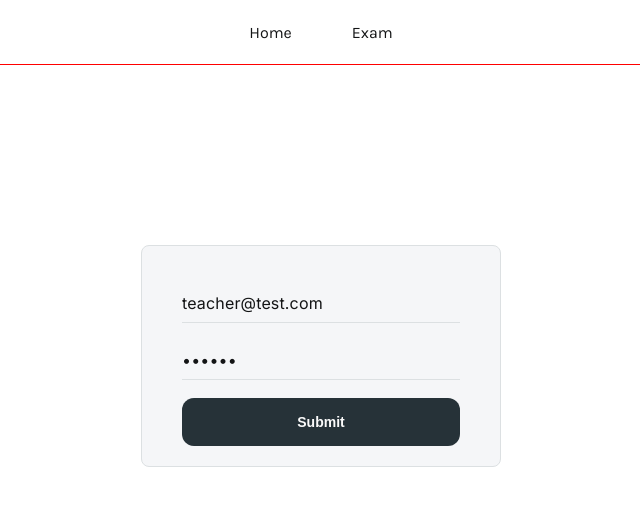
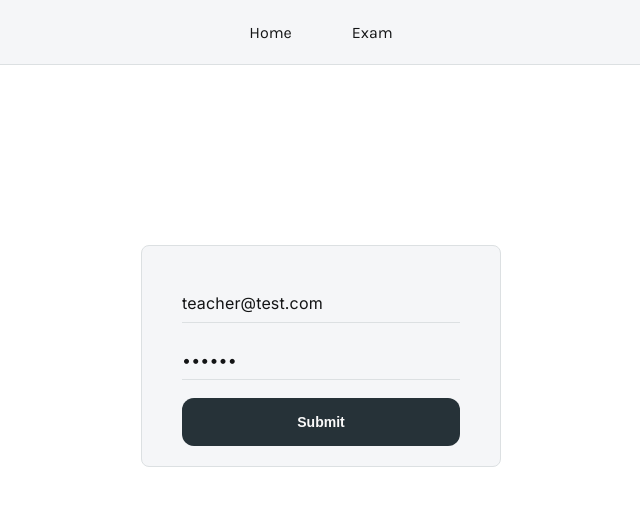
Before and after one commit to mritunjaysaha/final-year-project-fe, a React (Create React App) app: page / in a window 1280 px wide. Shown: the top 506 px of the page, without its empty margins (319-959 px from the left). Built offline with nearby package versions, Linux system fonts and the light colour scheme; no server answers.

Commit message:
updated navbar styles

```diff
--- a/src/Components/LandingPage/landingPage.module.scss
+++ b/src/Components/LandingPage/landingPage.module.scss
@@ -24,7 +24,7 @@
 
     border-radius: $border-radius-08;
 
-    border: 0.1rem solid $lightGrey1;
+    border: 0.1rem solid $border-color-alpha;
 
     .inputContainer {
         margin-bottom: 1.8rem;
--- a/src/Components/Navbar/navbar.module.scss
+++ b/src/Components/Navbar/navbar.module.scss
@@ -2,12 +2,14 @@
 @import "../../styles/abstract/variables.scss";
 
 .nav {
+    background-color: $veryLightGrey;
+
     width: 100vw;
-
-    border-bottom: 1px solid red;
 
     display: flex;
     justify-content: center;
+
+    border-bottom: 1px solid $border-color-alpha;
 
     p {
         display: grid;
--- a/src/styles/abstract/variables.scss
+++ b/src/styles/abstract/variables.scss
@@ -12,6 +12,9 @@ $red: #ff1731;
 // text color
 $text-color-alpha: $black;
 $text-color-beta: $white;
+
+// border-color
+$border-color-alpha: $lightGrey1;
 
 // border radius
 $border-radius-04: 0.4rem;
```
